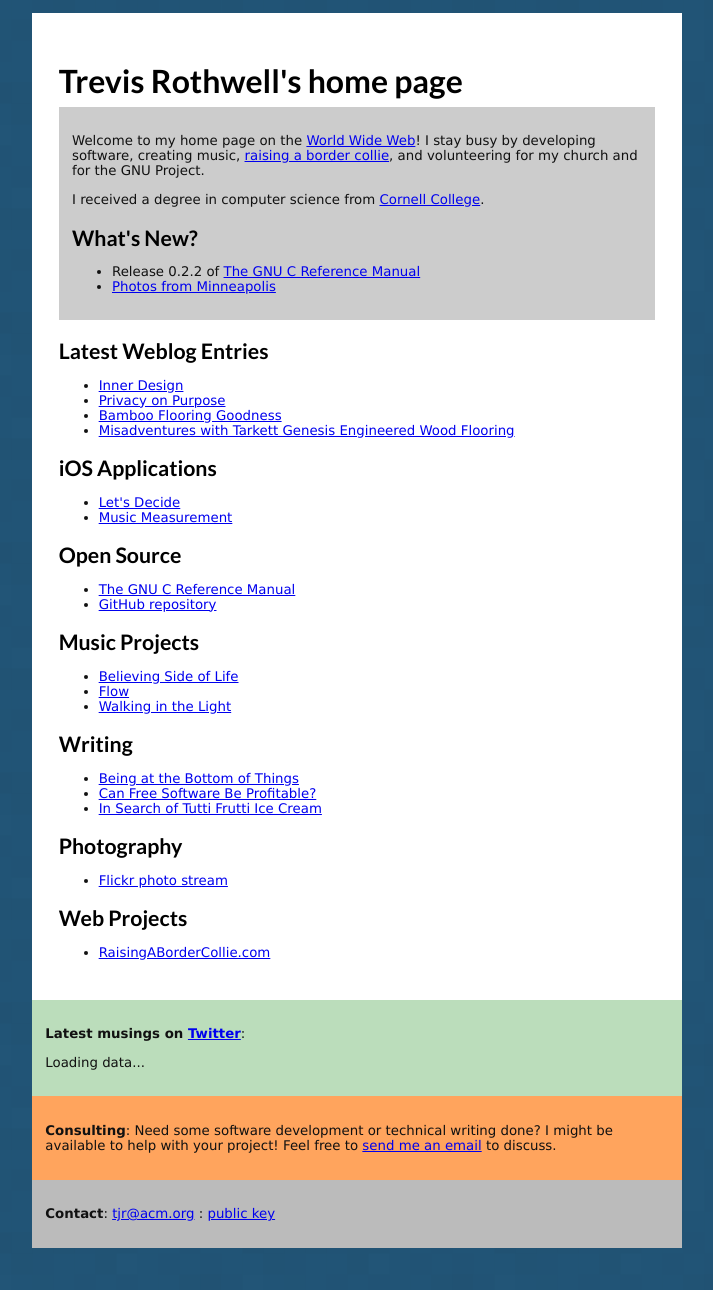
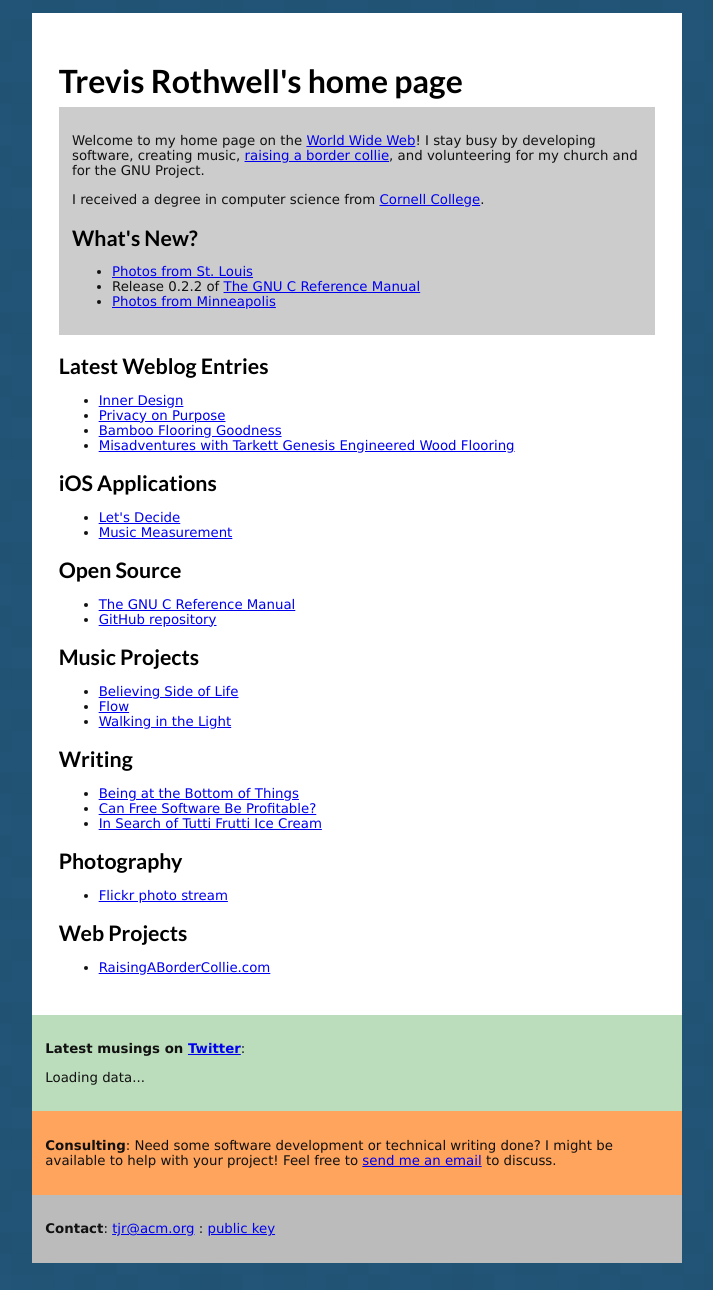
Before and after one commit to tjr/tjr.github.com, a Jekyll site: the page built from index.html, in a window 1280 px wide. Shown: the whole page, without its empty margins (283-996 px from the left). Built offline with Jekyll 4.4.1, drawn with Linux system fonts in a browser that asks for light colours; the list of posts is cut into pages by our own code.

Commit message:
Added link to 2011 St. Louis photos.

```diff
--- a/index.html
+++ b/index.html
@@ -47,6 +47,7 @@ College</a>.
 
 <h2>What's New?</h2>
 <ul>
+<li><a href="http://www.flickr.com/photos/trothwell/sets/72157628126292922/">Photos from St. Louis</a></li>
 <li>Release 0.2.2 of <a href="http://www.gnu.org/software/gnu-c-manual/">The GNU C Reference Manual</a></li>
 <li><a href="http://www.flickr.com/photos/trothwell/sets/72157627750035245/">Photos from Minneapolis</a></li>
 </ul>
```
